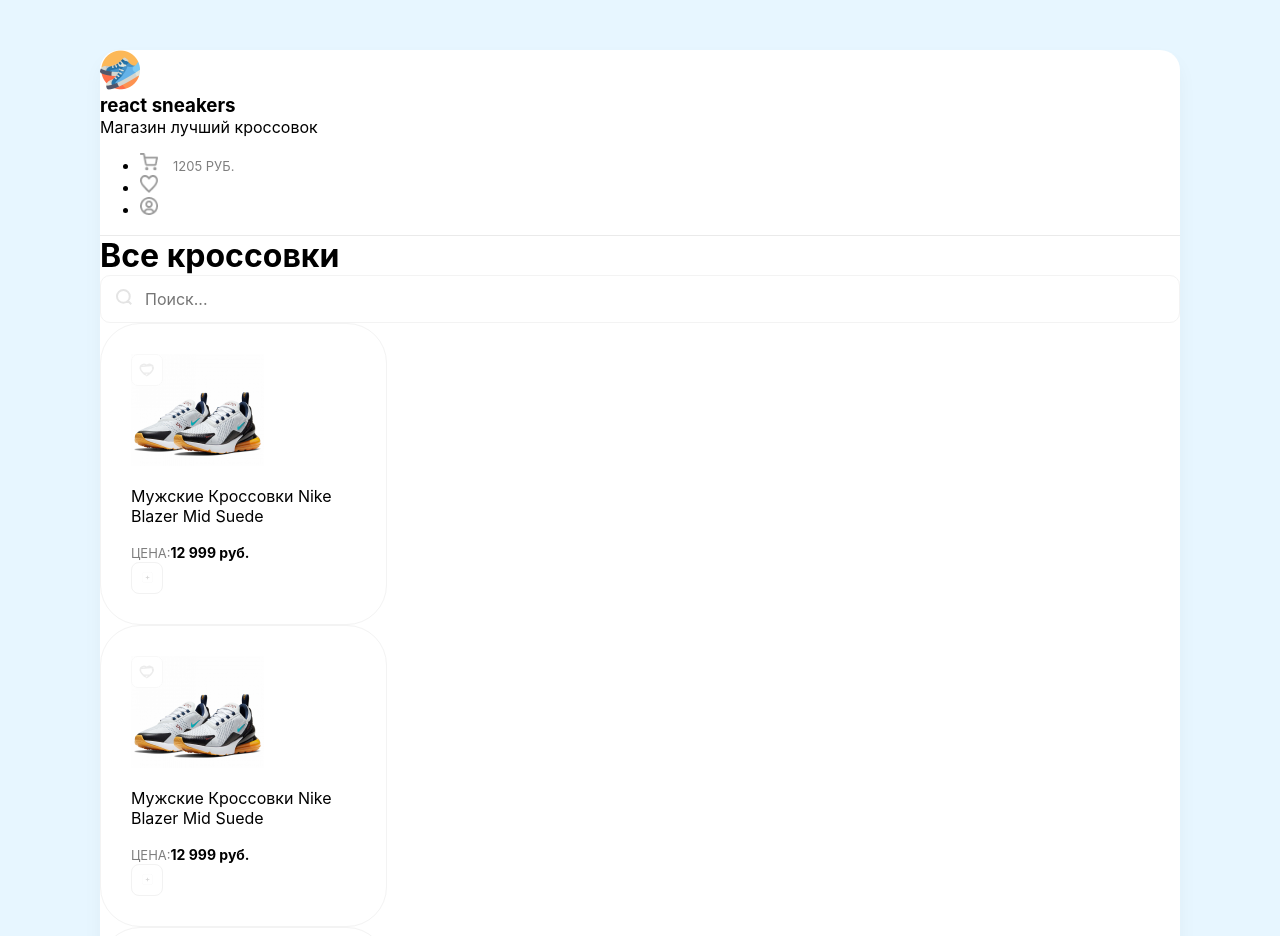
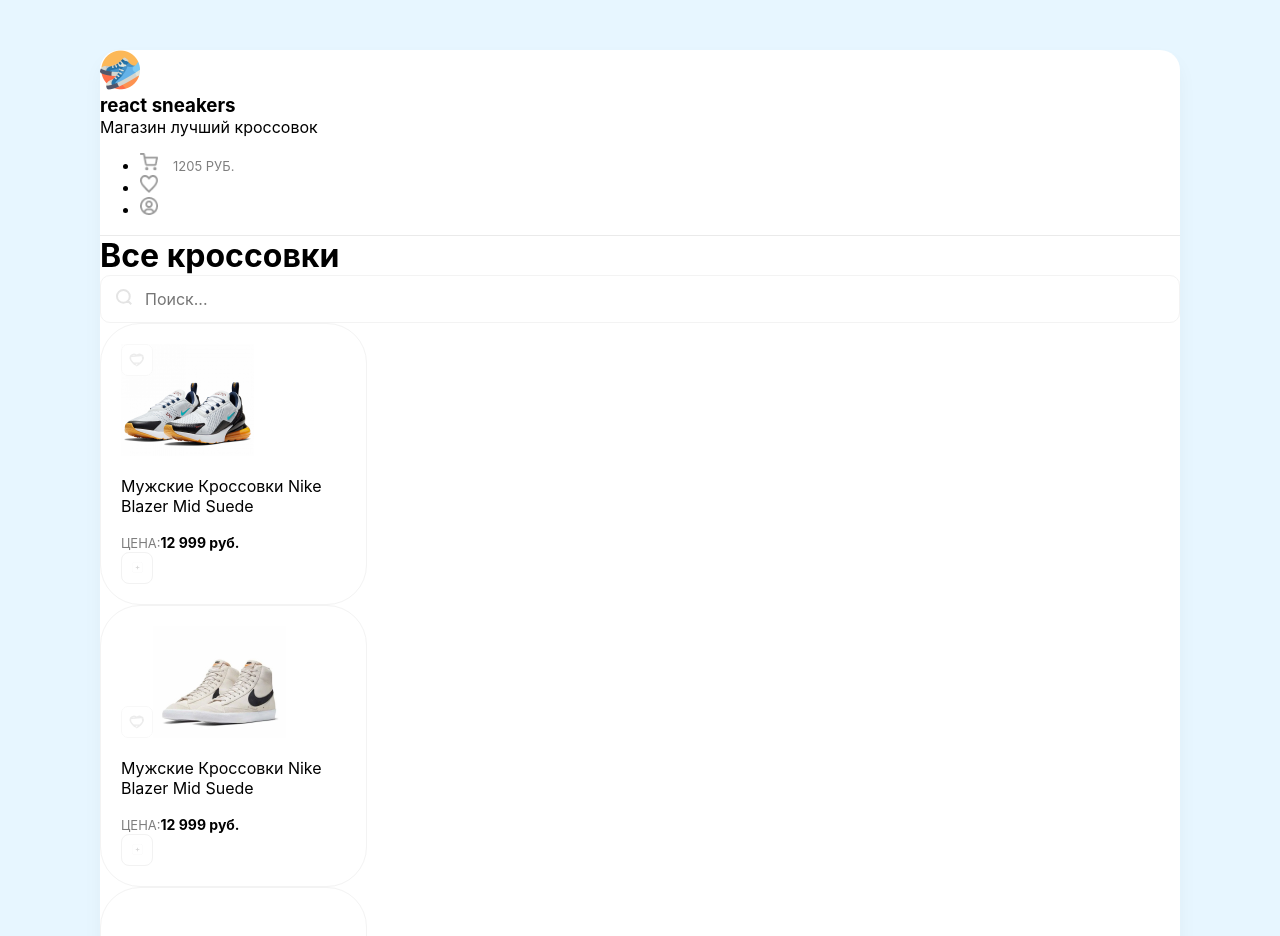
Before and after one commit to Samuel9922/react-sneakers, a React (Create React App) app: page / in a window 1280 px wide. Shown: the top 936 px of the page. Built offline with nearby package versions, Linux system fonts and the light colour scheme; a web font is replaced by a local one.

Commit message:
Creat_components

```diff
--- a/src/App.js
+++ b/src/App.js
@@ -1,70 +1,11 @@
-import Card from './components/Card'
+import Card from './components/Card';
+import Header from './components/Header';
+import Drawer from './components/Drawer';
 function App() {
   return (
     <div className="wrapper clear">
-      <div style={{display: 'none'}} className="overlay">
-        <div className="drawer">
-          <h2 className="d-flex justify-between mb-30">Корзина
-          <img className="cu-p" src="/img/btn-remove.svg" alt="Remove" />
-          </h2>
-
-          <div className="items">
-          <div className="cartItem d-flex align-center mb-20">
-            <div style={{backgroundImage:'url(/imgsneakers/1.jpg)'}} className="cartItemImg"></div>
-              <div className="mr-20 flex">
-                <p className="mb-5">Мужские Кроссовки Nike Air Max 270</p>
-                <b>12 999 руб.</b>
-              </div>
-                <img className="removeBtn" src="/img/btn-remove.svg" alt="Remove" />
-            </div>
-            <div className="cartItem d-flex align-center mb-20">
-            <div style={{backgroundImage:'url(/imgsneakers/1.jpg)'}} className="cartItemImg"></div>
-              <div className="mr-20 flex">
-                <p className="mb-5">Мужские Кроссовки Nike Air Max 270</p>
-                <b>12 999 руб.</b>
-              </div>
-                <img className="removeBtn" src="/img/btn-remove.svg" alt="Remove" />
-            </div>
-          </div>
-
-          <div className="cartTotalBlock">
-          <ul className="cartTotalBlock">
-            <li className="d-flex">
-              <span>Итого: </span>
-              <div></div>
-              <b>21 498 руб. </b>
-            </li>
-            <li className="d-flex">
-              <span>Налог 5%: </span>
-              <div></div>
-              <b>1074 руб. </b>
-            </li>
-          </ul>
-          <button className="greenButton">Оформить заказ <img src="/img/Arrow.svg" alt="Arrow" /></button>
-          </div>
-          </div>
-      </div>
-
-
-      <header className="d-flex justify-between align-center p-40">
-        <div className="d-flex align-center">
-          <img width={40} height={40} src="/img/logo.png"/>
-          <div>
-            <h3 className="text-uppercase">react sneakers</h3>
-            <p className="opacity-5">Магазин лучший кроссовок</p>
-          </div>
-        </div>
-        <ul className="d-flex">
-          <li className="mr-30">
-          <img width={18} height={18} src="/img/cart.png" />
-            <span>1205 руб.</span>
-          </li>
-          <li className="mr-10"><img width={18} height={18} src="/img/izbr.png" />
-          </li>
-          <li><img width={18} height={18} src="/img/user.png" />
-          </li>
-        </ul>
-      </header>
+      <Drawer />
+      <Header />
       <div className="content p-40">
         <div className="d-flex align-center justify-between mb-40">
           <h1>Все кроссовки</h1>
@@ -76,22 +17,6 @@
         <div className="d-flex">
           {/* Карточка кроссовка */}
           <Card />
-          <div className="card">
-            <div className="favorite">
-              <img src="\img\heart.svg" alt="Unliked" />
-            </div>
-            <img width={133} height={112} src="/imgsneakers/1.jpg" alt="Sneakers" />
-            <p>Мужские Кроссовки Nike Blazer Mid Suede</p>
-            <div className="d-flex justify-between align-center">
-              <div className="d-flex flex-column">
-                <span>Цена:</span>
-                <b>12 999 руб.</b>
-              </div>
-              <button className="button">
-                <img width={11} height={11} src="\img\button_1.svg" alt="" />
-              </button>
-            </div>
-          </div>
         <div className="card">
         <img src="\img\heart.svg" alt="Unliked" />
           <img width={133} height={112} src="/imgsneakers/2.jpg" alt="Sneakers" />
--- /dev/null
+++ b/src/components/Drawer.js
@@ -0,0 +1,47 @@
+function Drawer(){
+    return(
+        <div style={{display: 'none'}} className="overlay">
+        <div className="drawer">
+          <h2 className="d-flex justify-between mb-30">Корзина
+          <img className="cu-p" src="/img/btn-remove.svg" alt="Remove" />
+          </h2>
+
+          <div className="items">
+          <div className="cartItem d-flex align-center mb-20">
+            <div style={{backgroundImage:'url(/imgsneakers/1.jpg)'}} className="cartItemImg"></div>
+              <div className="mr-20 flex">
+                <p className="mb-5">Мужские Кроссовки Nike Air Max 270</p>
+                <b>12 999 руб.</b>
+              </div>
+                <img className="removeBtn" src="/img/btn-remove.svg" alt="Remove" />
+            </div>
+            <div className="cartItem d-flex align-center mb-20">
+            <div style={{backgroundImage:'url(/imgsneakers/1.jpg)'}} className="cartItemImg"></div>
+              <div className="mr-20 flex">
+                <p className="mb-5">Мужские Кроссовки Nike Air Max 270</p>
+                <b>12 999 руб.</b>
+              </div>
+                <img className="removeBtn" src="/img/btn-remove.svg" alt="Remove" />
+            </div>
+          </div>
+
+          <div className="cartTotalBlock">
+          <ul className="cartTotalBlock">
+            <li className="d-flex">
+              <span>Итого: </span>
+              <div></div>
+              <b>21 498 руб. </b>
+            </li>
+            <li className="d-flex">
+              <span>Налог 5%: </span>
+              <div></div>
+              <b>1074 руб. </b>
+            </li>
+          </ul>
+          <button className="greenButton">Оформить заказ <img src="/img/Arrow.svg" alt="Arrow" /></button>
+          </div>
+          </div>
+          </div>
+    );
+}
+export default Drawer;
--- /dev/null
+++ b/src/components/Header.js
@@ -0,0 +1,24 @@
+function Header(){
+    return (
+        <header className="d-flex justify-between align-center p-40">
+        <div className="d-flex align-center">
+          <img width={40} height={40} src="/img/logo.png"/>
+          <div>
+            <h3 className="text-uppercase">react sneakers</h3>
+            <p className="opacity-5">Магазин лучший кроссовок</p>
+          </div>
+        </div>
+        <ul className="d-flex">
+          <li className="mr-30">
+          <img width={18} height={18} src="/img/cart.png" />
+            <span>1205 руб.</span>
+          </li>
+          <li className="mr-10"><img width={18} height={18} src="/img/izbr.png" />
+          </li>
+          <li><img width={18} height={18} src="/img/user.png" />
+          </li>
+        </ul>
+      </header>
+    );
+}
+export default Header;
--- a/src/index.scss
+++ b/src/index.scss
@@ -43,7 +43,7 @@
 
   .card{
     border: 1px solid #f3f3f3;
-    padding: 30px;
+    padding: 20px;
     width: 225px;
     border-radius: 40px;
     margin-right: 30px;
@@ -108,6 +108,8 @@
 }
 
 .drawer{
+display: flex;
+flex-direction: column;
 position: absolute;
 width: 420px;
 height: 100%;
@@ -117,6 +119,7 @@
 padding: 30px;
 
 .items{
+  flex: 1;
   overflow: auto;
   margin-bottom: 40px;
 }
```
